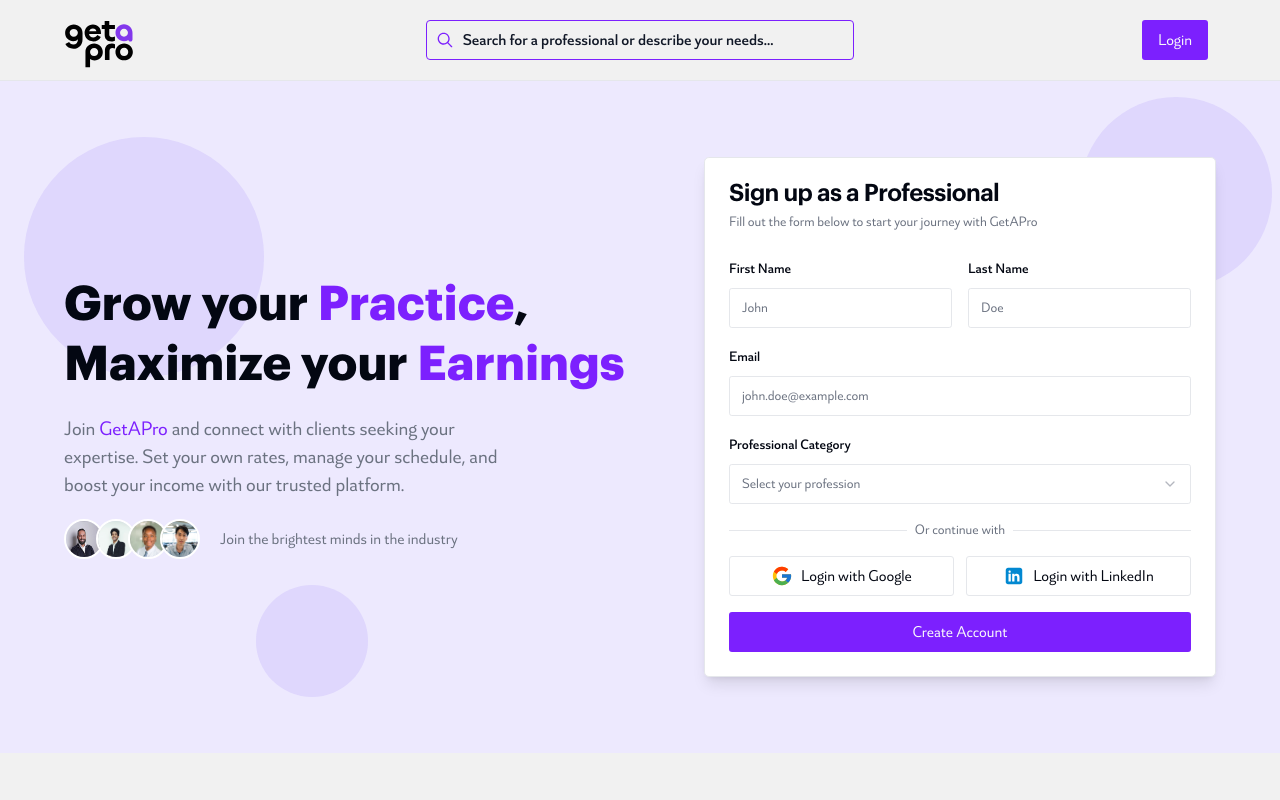
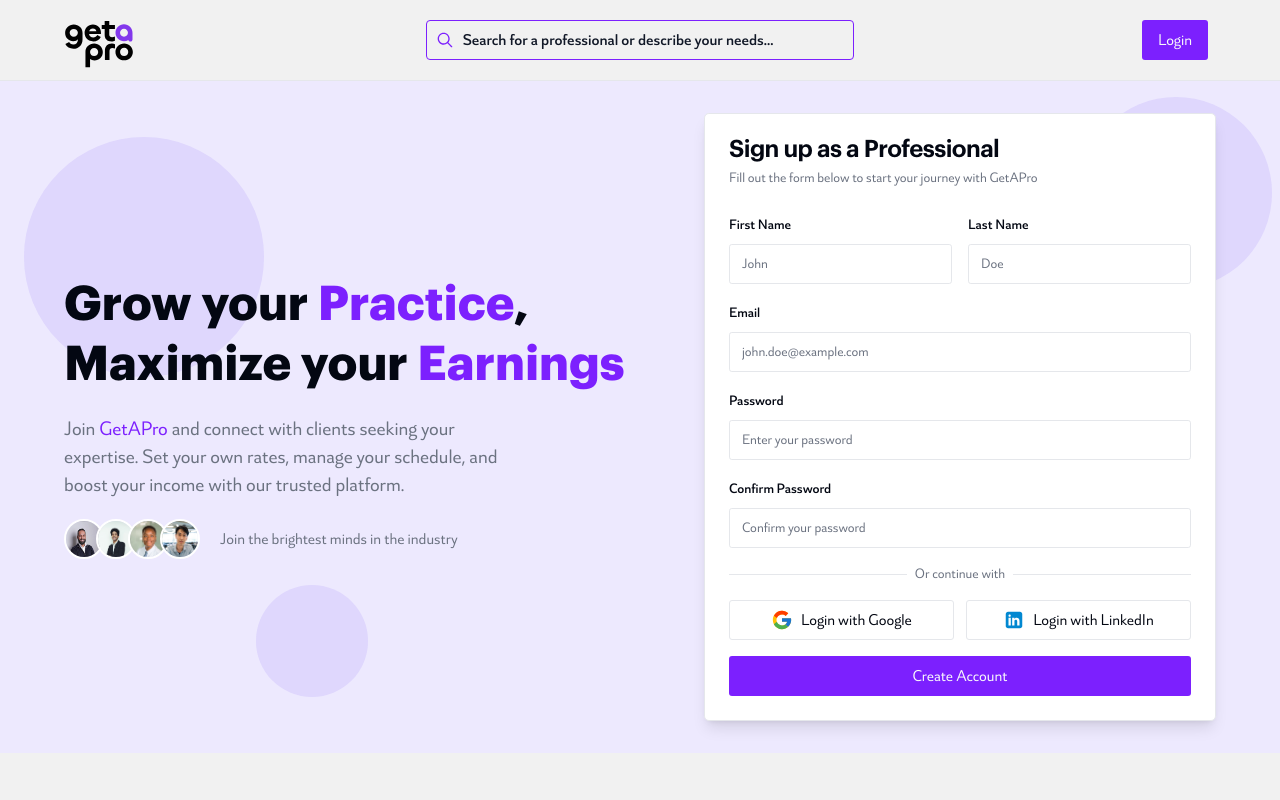
Before and after one commit to Raj-divine/getapro, a Next.js app: page /professional-signup in a window 1280 px wide. Shown: the top 800 px of the page. Built offline with nearby package versions, Linux system fonts and the light colour scheme.

Commit message:
removed the category fields from professional signup modal and added password field

```diff
--- a/components/HomePage/CallToAction.tsx
+++ b/components/HomePage/CallToAction.tsx
@@ -1,5 +1,4 @@
-import { ArrowRightIcon } from "@radix-ui/react-icons";
-import { Button } from "../ui/button";
+import OnBoardingButtons from "../OnBoardingButtons";
 
 export default function CallToActionSection() {
   return (
@@ -11,14 +10,7 @@
         Join the many users who have found the right expert for their needs.
       </p>
       <div>
-        <div className='flex mt-8'>
-          <Button variant='primary' className='max-sm:mr-3 max-sm:h-9 sm:mr-2'>
-            Find a Professional <ArrowRightIcon className='ml-1 ' />
-          </Button>
-          <Button variant='secondary' className='max-sm:h-9'>
-            Join as Professional
-          </Button>
-        </div>
+        <OnBoardingButtons />
       </div>
     </section>
   );
--- a/components/HomePage/HeroSection.tsx
+++ b/components/HomePage/HeroSection.tsx
@@ -1,7 +1,7 @@
-import { Button } from '@/components/ui/button';
-import { ArrowRightIcon } from '@radix-ui/react-icons';
+import OnBoardingButtons from '../OnBoardingButtons';
 
 export default function HeroSection() {
+
   return (
     <section className='flex justify-center pt-5 xs:px-2 md:px-0'>
       <div className='flex flex-col items-center w-full text-center lg:px-10'>
@@ -17,14 +17,7 @@
             connections.
           </h2>
         </div>
-        <div className='flex mt-8'>
-          <Button variant='primary' className='max-sm:mr-3 max-sm:h-9 sm:mr-2'>
-            Find a Professional <ArrowRightIcon className='ml-1 ' />
-          </Button>
-          <Button variant='secondary' className='max-sm:h-9'>
-            Join as Professional
-          </Button>
-        </div>
+        <OnBoardingButtons />
       </div>
     </section>
   );
--- /dev/null
+++ b/components/OnBoardingButtons.tsx
@@ -0,0 +1,17 @@
+import Link from "next/link";
+import { Button } from "./ui/button";
+import { ArrowRightIcon } from "@radix-ui/react-icons";
+
+export default function OnBoardingButtons() {
+    return <div className='flex mt-8'>
+        <Button variant='primary' className='max-sm:mr-3 max-sm:h-9 sm:mr-2'>
+            Find a Professional <ArrowRightIcon className='ml-1 ' />
+        </Button>
+
+        <Button variant='secondary' className='max-sm:h-9' asChild>
+            <Link href="/professional-signup">
+                Join as Professional
+            </Link>
+        </Button>
+    </div>;
+}
--- a/components/ProfessionalSignupPage/SignUpForm.tsx
+++ b/components/ProfessionalSignupPage/SignUpForm.tsx
@@ -14,14 +14,8 @@
     FormMessage,
 } from "../ui/form";
 import { Input } from "../ui/input";
-import {
-    Select,
-    SelectContent,
-    SelectItem,
-    SelectTrigger,
-    SelectValue,
-} from "../ui/select";
 
+/*
 const professionalCategories = [
     {
         value: 'lawyers',
@@ -48,21 +42,17 @@
         label: 'Other'
     },
 ];
+*/
 
 const formSchema = z.object({
     firstName: z.string().min(2, "First name must be at least 2 characters"),
     lastName: z.string().min(2, "Last name must be at least 2 characters"),
     email: z.string().email("Please enter a valid email address"),
-    category: z.string().min(1, "Please select a category"),
-    otherCategory: z.string().min(2, "Category must be at least 2 characters").optional(),
-}).refine((data) => {
-    if (data.category === 'other') {
-        return !!data.otherCategory;
-    }
-    return true;
-}, {
-    message: "Please specify your professional category",
-    path: ["otherCategory"],
+    password: z.string().min(6, "Password must be at least 6 characters"),
+    confirmPassword: z.string().min(6, "Password must be at least 6 characters"),
+}).refine((data) => data.password === data.confirmPassword, {
+    message: "Passwords must match",
+    path: ["confirmPassword"],
 });
 
 export default function SignUpForm() {
@@ -72,8 +62,8 @@
             firstName: "",
             lastName: "",
             email: "",
-            category: "",
-            otherCategory: "",
+            password: "",
+            confirmPassword: "",
         },
     });
 
@@ -136,44 +126,30 @@
 
                         <FormField
                             control={form.control}
-                            name="category"
+                            name="password"
                             render={({ field }) => (
                                 <FormItem>
-                                    <FormLabel className="text-foreground">Professional Category</FormLabel>
-                                    <Select onValueChange={field.onChange} defaultValue={field.value}>
-                                        <FormControl>
-                                            <SelectTrigger>
-                                                <SelectValue placeholder="Select your profession" />
-                                            </SelectTrigger>
-                                        </FormControl>
-                                        <SelectContent>
-                                            {professionalCategories.map(item => (
-                                                <SelectItem key={item.value} value={item.value}>
-                                                    {item.label}
-                                                </SelectItem>
-                                            ))}
-                                        </SelectContent>
-                                    </Select>
+                                    <FormLabel className="text-foreground">Password</FormLabel>
+                                    <FormControl>
+                                        <Input type="password" placeholder="Enter your password" {...field} />
+                                    </FormControl>
                                     <FormMessage className="font-normal" />
                                 </FormItem>
                             )}
                         />
-
-                        {form.watch("category") === "other" && (
-                            <FormField
-                                control={form.control}
-                                name="otherCategory"
-                                render={({ field }) => (
-                                    <FormItem>
-                                        <FormLabel className="text-foreground">Please enter your professional category</FormLabel>
-                                        <FormControl>
-                                            <Input placeholder="Enter your category" {...field} />
-                                        </FormControl>
-                                        <FormMessage className="font-normal" />
-                                    </FormItem>
-                                )}
-                            />
-                        )}
+                        <FormField
+                            control={form.control}
+                            name="confirmPassword"
+                            render={({ field }) => (
+                                <FormItem>
+                                    <FormLabel className="text-foreground">Confirm Password</FormLabel>
+                                    <FormControl>
+                                        <Input type="password" placeholder="Confirm your password" {...field} />
+                                    </FormControl>
+                                    <FormMessage className="font-normal" />
+                                </FormItem>
+                            )}
+                        />
 
                         <div className="relative text-center text-sm after:absolute after:inset-0 after:top-1/2 after:z-0 after:flex after:items-center after:border-t after:border-border">
                             <span className="relative z-10 bg-background px-2 text-muted-foreground">
```
